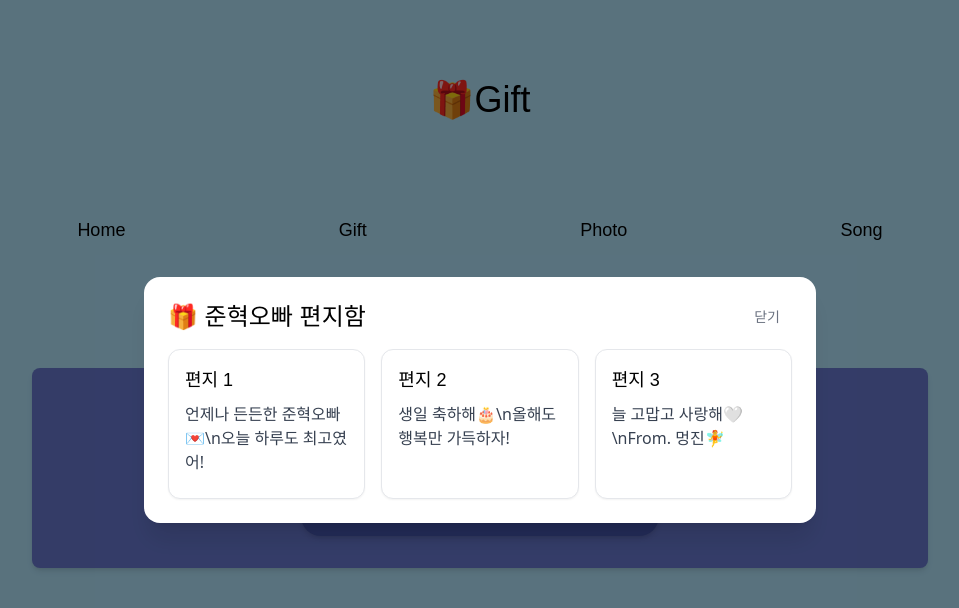
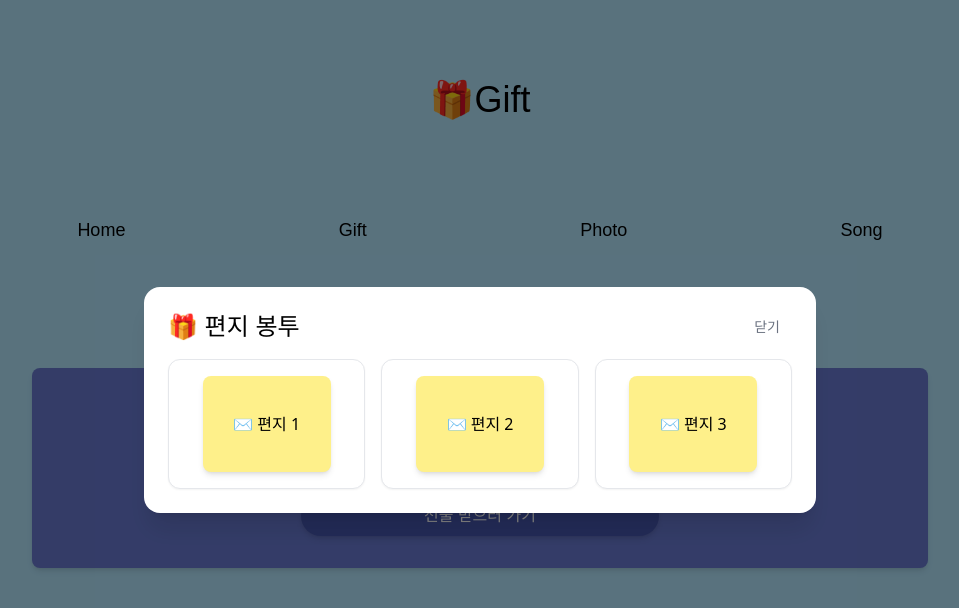
Before and after one commit to m0-jin/app, a Next.js app: page /gift in a window 1280 px wide. Both pictures are taken after a click on the button "선물 받으러 가기". Shown: the top 608 px of the page, without its empty margins (160-1119 px from the left). Built offline with nearby package versions, Linux system fonts and the light colour scheme; a web font is replaced by a local one.

Commit message:
Update Timer.tsx

```diff
--- a/components/Timer.tsx
+++ b/components/Timer.tsx
@@ -1,58 +1,116 @@
 import React, { useState } from "react";
 import useTimer from "../hooks/useTimer";
-import Modal from "./Modal"; // ⬅️ 추가
+import Modal from "./Modal";
+
+type Letter = {
+  quiz: string;
+  answer: string;
+  content: string;
+};
+
+const letters: Letter[] = [
+  {
+    quiz: "Q1. 우리 처음 만난 달은? (예: 1월 → 1)",
+    answer: "3",
+    content: "편지 1 💌\n3월의 따뜻한 시작처럼 늘 내 곁에 있어줘서 고마워🤍",
+  },
+  {
+    quiz: "Q2. 오빠가 제일 좋아하는 영화 장르는?",
+    answer: "액션",
+    content: "편지 2 💌\n액션처럼 박진감 넘치게, 우리 하루하루도 재미있게 보내자!",
+  },
+  {
+    quiz: "Q3. 내가 오빠한테 자주 부르는 애칭은?",
+    answer: "준혁오빠",
+    content: "편지 3 💌\n세상에서 제일 든든한 준혁오빠, 생일 최고로 축하해🎂",
+  },
+];
 
 const Timer = () => {
   const { day, hours, minutes, seconds } = useTimer();
   const [open, setOpen] = useState(false);
+  const [openedLetter, setOpenedLetter] = useState<number | null>(null);
+  const [input, setInput] = useState("");
+  const [solved, setSolved] = useState<boolean[]>([false, false, false]);
 
   const onClick = () => {
     setOpen(true);
   };
 
+  const checkAnswer = (index: number) => {
+    if (input.trim() === letters[index].answer) {
+      const newSolved = [...solved];
+      newSolved[index] = true;
+      setSolved(newSolved);
+      setOpenedLetter(null); // 퀴즈창 닫기
+      setInput("");
+    } else {
+      alert("정답이 아니에요! 다시 시도해보세요.");
+    }
+  };
+
   return (
     <>
+      {/* 타이머 */}
       <div className="flex flex-col items-center space-y-4 py-8 bg-blue1 shadow-md rounded-lg w-[70%] ">
-        <span className="font-kangwon-bold text-xl text-white">~ 종료까지 남은 시간 ~</span>
+        <span className="font-kangwon-bold text-xl text-white">
+          ~ 종료까지 남은 시간 ~
+        </span>
         <span className="font-kangwon-bold text-3xl text-white">
           {day}일 {hours}시간 {minutes}분 {seconds}초
         </span>
         <button
           onClick={onClick}
-          className="w-[40%] py-2 bg-blue2 text-white rounded-full shadow-md font-kangwon-bold hover:cursor-pointer hover:bg-blue2/80 transition-all"
+          className="w-[40%] py-2 bg-blue2 text-white rounded-full shadow-md font-kangwon-bold hover:bg-blue2/80 transition-all"
         >
           선물 받으러 가기
         </button>
       </div>
 
-      {/* Modal */}
-      <Modal open={open} onClose={() => setOpen(false)} title="🎁 준혁오빠 편지함">
+      {/* 모달 */}
+      <Modal open={open} onClose={() => setOpen(false)} title="🎁 편지 봉투">
         <div className="grid grid-cols-1 gap-4 sm:grid-cols-3">
-          {/* 카드 1 */}
-          <div className="rounded-xl border border-gray-200 bg-white p-4 shadow-sm">
-            <div className="mb-2 text-lg font-kangwon-bold">편지 1</div>
-            <p className="min-h-20 whitespace-pre-line text-gray-700">
-              언제나 든든한 준혁오빠💌\n오늘 하루도 최고였어!
-            </p>
-            {/* 필요하면 링크/버튼 */}
-            {/* <a href="/letter/1" className="mt-3 inline-block text-blue-600 hover:underline">열어보기</a> */}
-          </div>
-
-          {/* 카드 2 */}
-          <div className="rounded-xl border border-gray-200 bg-white p-4 shadow-sm">
-            <div className="mb-2 text-lg font-kangwon-bold">편지 2</div>
-            <p className="min-h-20 whitespace-pre-line text-gray-700">
-              생일 축하해🎂\n올해도 행복만 가득하자!
-            </p>
-          </div>
-
-          {/* 카드 3 */}
-          <div className="rounded-xl border border-gray-200 bg-white p-4 shadow-sm">
-            <div className="mb-2 text-lg font-kangwon-bold">편지 3</div>
-            <p className="min-h-20 whitespace-pre-line text-gray-700">
-              늘 고맙고 사랑해🤍\nFrom. 멍진🧚
-            </p>
-          </div>
+          {letters.map((letter, index) => (
+            <div
+              key={index}
+              className="flex flex-col items-center rounded-xl border border-gray-200 bg-white p-4 shadow-sm"
+            >
+              {!solved[index] ? (
+                <>
+                  {openedLetter === index ? (
+                    <>
+                      <div className="mb-2 font-kangwon-bold">
+                        {letter.quiz}
+                      </div>
+                      <input
+                        value={input}
+                        onChange={(e) => setInput(e.target.value)}
+                        placeholder="정답 입력"
+                        className="mb-2 w-full rounded border px-2 py-1"
+                      />
+                      <button
+                        onClick={() => checkAnswer(index)}
+                        className="rounded bg-blue-500 px-3 py-1 text-white hover:bg-blue-600"
+                      >
+                        제출
+                      </button>
+                    </>
+                  ) : (
+                    <button
+                      onClick={() => setOpenedLetter(index)}
+                      className="h-24 w-32 rounded-lg bg-yellow-200 shadow-md hover:scale-105 transition-transform"
+                    >
+                      ✉️ 편지 {index + 1}
+                    </button>
+                  )}
+                </>
+              ) : (
+                <div className="whitespace-pre-line text-gray-700">
+                  {letter.content}
+                </div>
+              )}
+            </div>
+          ))}
         </div>
       </Modal>
     </>
```
